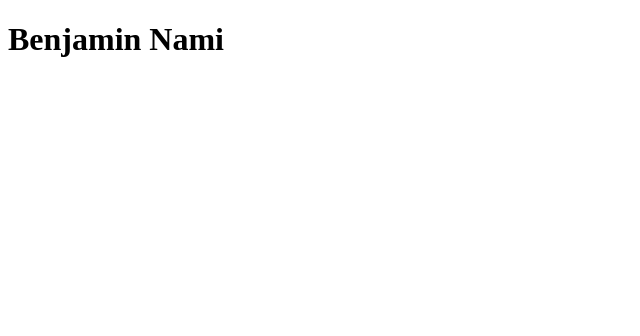
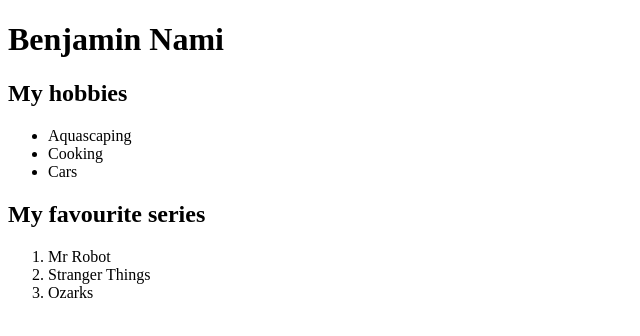
Before and after one commit to peyzman/Wie-ben-ik-d7fe6b79, a plain HTML site: page index.html in a window 1280 px wide. Shown: the whole page, without its empty margins (0-640 px from the left). Drawn offline with Linux system fonts and the light colour scheme.

Commit message:
Uitwerking van de exercise

```diff
--- a/index.html
+++ b/index.html
@@ -2,13 +2,27 @@
     <head>
         <meta charset="utf-8">
         <meta http-equiv="X-UA-Compatible" content="IE=edge">
-        <title>Mijn Website</title>
+        <title>My Website</title>
         <meta name="description" content="">
         <meta name="viewport" content="width=device-width, initial-scale=1">
         <link rel="stylesheet" href="">
     </head>
     <body>
         <h1>Benjamin Nami</h1>
+
+        <h2>My hobbies</h2>
+        <ul>
+            <li>Aquascaping</li>
+            <li>Cooking</li>
+            <li>Cars</li>
+        </ul>
+
+        <h2>My favourite series</h2>
+        <ol>
+           <li>Mr Robot</li>
+           <li>Stranger Things</li>
+           <li>Ozarks</li>
+        </ol>
         <script src="" async defer></script>
     </body>
 </html>
```
